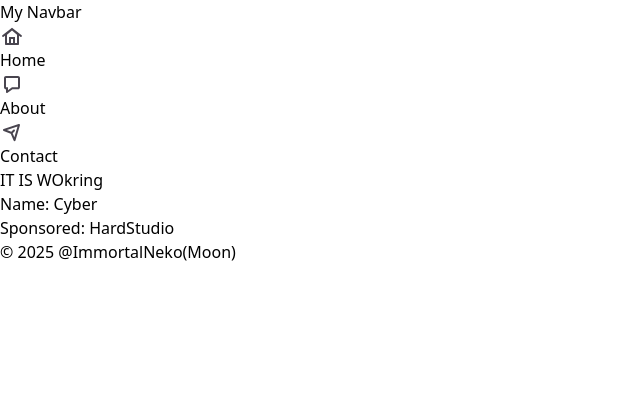
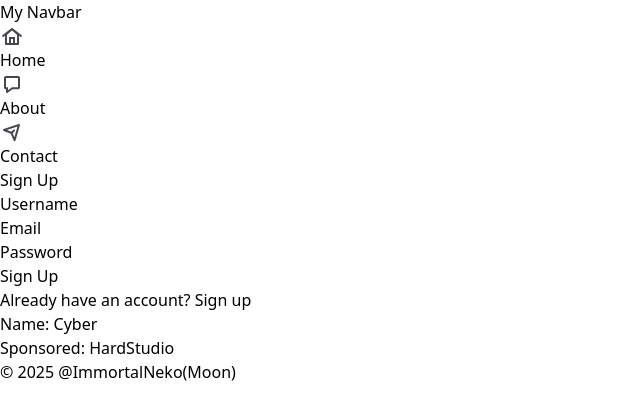
Before and after one commit to Neko01t/demon-house, a React (Vite) app: page / in a window 1280 px wide. Both pictures are taken after a click on the element "Sign up". Shown: the top 420 px of the page, without its empty margins (0-640 px from the left). Built offline with nearby package versions, Linux system fonts and the light colour scheme.

Commit message:
added sign up
same format as login (copied from myself and pasted   😎)
- added regex for sending data to console
- regex is cool till u try to make your own

```diff
--- a/src/components/Input.tsx
+++ b/src/components/Input.tsx
@@ -28,7 +28,7 @@ export default function Input({
     const [touched,setTouched] = useState(false);
     const  isValid = regex ? regex.test(value) : true;
     return (
-      <div className=' text-[#1c1b21] mb-4 mx-5'>
+      <div className=' text-[#1c1b21] mb-2 mx-4'>
         <label className={`font-md transition-all duration-300 relative ml-3
           ${labelForm || value ? "top-0 text-sm" : "top-9 text-[#49444e]" } `} >
           {label}
--- a/src/pages/login.tsx
+++ b/src/pages/login.tsx
@@ -11,13 +11,19 @@ const Login = ({onSwitchForm}:loginProps) => {
   const handleSubmit = (e: React.FormEvent<HTMLFormElement>) => {
     e.preventDefault();
     const loginData = {
-      name: email,
+      email: email,
       password : pass
     }
-    const data = new FormData(e.currentTarget);
-    console.log("json :",loginData);
-    console.log("sending -->", JSON.stringify(loginData))
-    console.log("data sent to server (even tho their is no server yet)")
+    let emailRegex = /^[^\s@]+@[^\s@]+\.[^\s@]+$/
+    let passwordRegex = /^(?=.*[a-z])(?=.*[A-Z])(?=.*\d)(?=.*[.\$%&!#()])[A-Za-z\d.\$%&!#()]{8,64}$/
+    if (emailRegex.test(email) && passwordRegex.test(pass) ) {
+     const data = new FormData(e.currentTarget);
+      console.log("json :",loginData);
+      console.log("sending -->", JSON.stringify(loginData))
+      console.log("data sent to server (even tho their is no server yet)")
+    }else {
+      console.log("Enter right Stuff in Right place")
+    }
   };
 
   return (
--- a/src/pages/signup.tsx
+++ b/src/pages/signup.tsx
@@ -1,7 +1,87 @@
-import React from 'react'
+import { React, useState } from "react";
+import Button from '../components/Button'
+import Input from '../components/Input'
+interface loginProps {
+    onSwitchForm: (form: 'login' | 'signup') => void;
+}
+const Login = ({onSwitchForm}:loginProps) => {
+  const [username, setUsername] = useState('');
+  const [email, setEmail] = useState('');
+  const [pass, setPass] = useState('');
 
-export default function Signup() {
+  const handleSubmit = (e: React.FormEvent<HTMLFormElement>) => {
+    e.preventDefault();
+    const loginData = {
+      name: username,
+      email: email,
+      password : pass
+    }
+    let emailRegex = /^[^\s@]+@[^\s@]+\.[^\s@]+$/
+    let passwordRegex = /^(?=.*[a-z])(?=.*[A-Z])(?=.*\d)(?=.*[.\$%&!#()])[A-Za-z\d.\$%&!#()]{8,64}$/
+    console.log(emailRegex.test(email))
+    console.log(passwordRegex.test(pass))
+    if (emailRegex.test(email) && passwordRegex.test(pass) ) {
+     const data = new FormData(e.currentTarget);
+      console.log("json :",loginData);
+      console.log("sending -->", JSON.stringify(loginData))
+      console.log("data sent to server (even tho their is no server yet)")
+    }else {
+      console.log("Enter right Stuff in Right place")
+    }
+  };
+
   return (
-    <div>IT IS WOkring </div>
-  )
-}
+<div className="flex justify-center items-center h-[calc(100vh-64px)] text-gray-400">
+  <div className="bg-white p-8 rounded-2xl w-96 bg-transparent border border-gray-300 shadow-lg">
+    <h2 className="text-2xl font-bold mb-6 text-center text-gray-800">Sign Up</h2>
+
+    <form onSubmit={handleSubmit} className="space-y-4">
+      <Input
+        name="username"
+        type="text"
+        value={username}
+        label="Username"
+        onChange={(e) => setUsername(e.target.value)}
+        errorMessage=""
+      />
+       <Input
+        name="email"
+        type="text"
+        value={email}
+        label="Email"
+        onChange={(e) => setEmail(e.target.value)}
+        regex={/^[^\s@]+@[^\s@]+\.[^\s@]+$/}
+        errorMessage="Enter a valid email"
+      />
+
+      <Input
+        name="password"
+        type="password"
+        value={pass}
+        label="Password"
+        onChange={(e) => setPass(e.target.value)}
+        regex={/^(?=.*[a-z])(?=.*[A-Z])(?=.*\d)(?=.*[.\$%&!#()])[A-Za-z\d.\$%&!#()]{8,64}$/}
+        errorMessage="Password must include A-Z, a-z, number & symbol"
+      />
+
+      <Button
+        label="Sign Up"
+        onClick={() => console.log("Login clicked")}
+      />
+    </form>
+
+    {/* Signup link */}
+    <p className="text-center text-sm text-gray-600 mt-6">
+      Already have an account?{" "}
+      <span
+        className="text-blue-600 font-semibold cursor-pointer hover:underline"
+        onClick={() => onSwitchForm('login')}>
+        Sign up
+      </span>
+    </p>
+  </div>
+</div>
+  );
+};
+
+export default Login;
```
